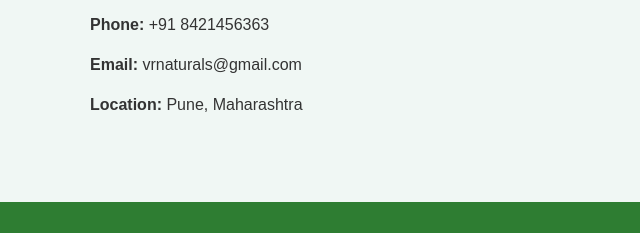
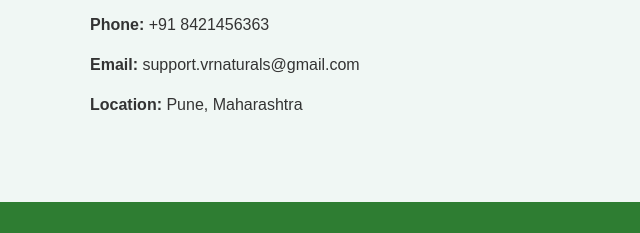
Before and after one commit to viiivekk/vrnaturals.co.in, a plain HTML site: page contact.html in a window 1280 px wide. Shown: the part 138-371 px from the top of the page, 0-640 px from the left. Drawn offline with Linux system fonts and the light colour scheme.

Commit message:
Updated site

```diff
--- a/contact.html
+++ b/contact.html
@@ -53,7 +53,7 @@
 
 <p><b>Phone:</b> +91 8421456363</p>
 
-<p><b>Email:</b> vrnaturals@gmail.com</p>
+<p><b>Email:</b> support.vrnaturals@gmail.com</p>
 
 <p><b>Location:</b> Pune, Maharashtra</p>
 
```
